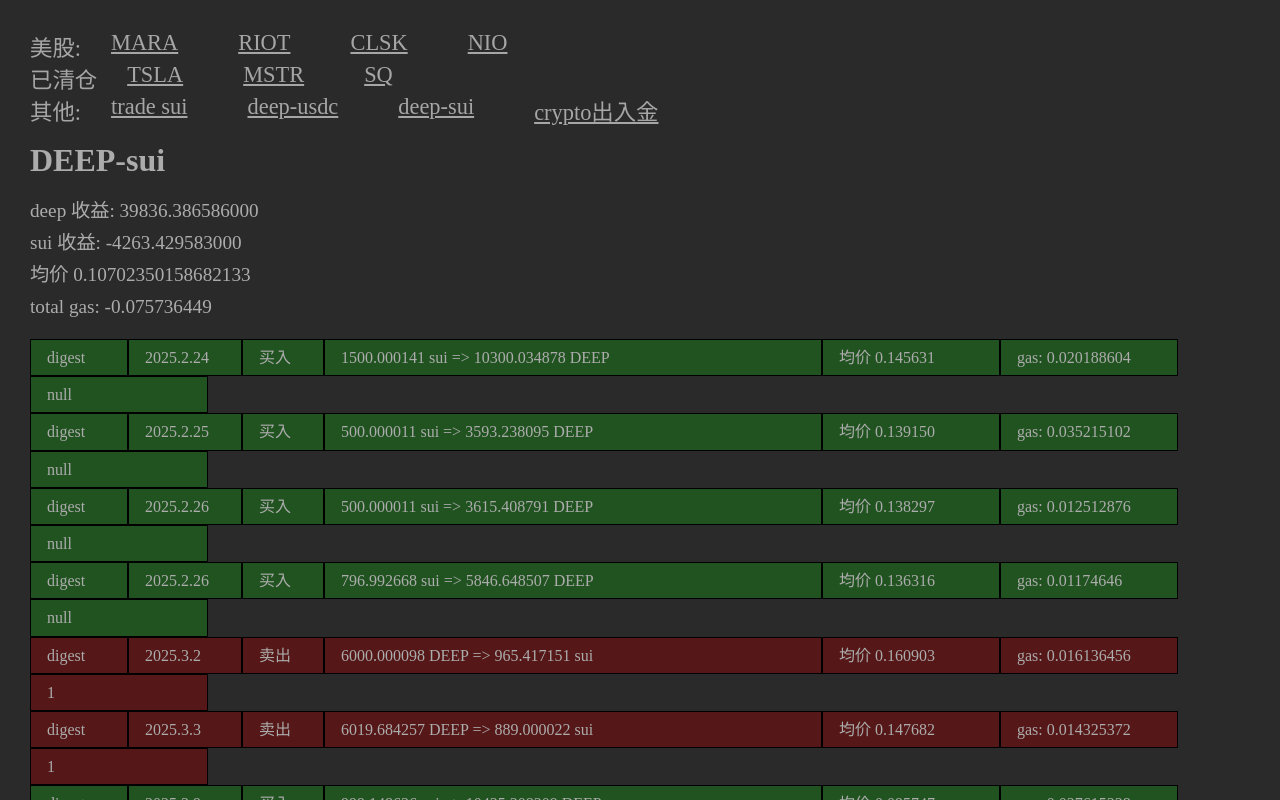
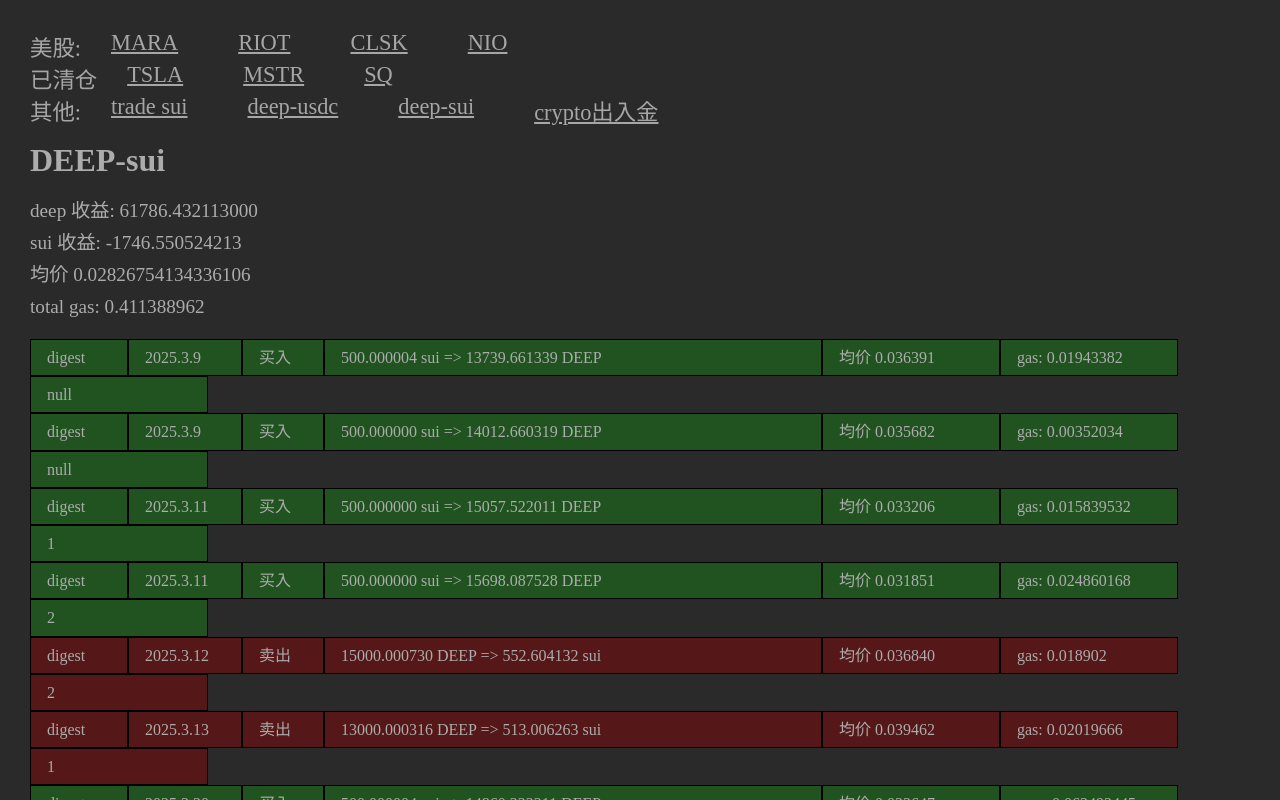
Before and after one commit to dsqiao/trade, a Vue app: page /deep-sui in a window 1280 px wide. Shown: the top 800 px of the page. Built offline with nearby package versions, Linux system fonts and the light colour scheme.

Commit message:
新增 deep-sui 交易对

```diff
--- a/src/data/deep-sui.js
+++ b/src/data/deep-sui.js
@@ -5,31 +5,32 @@
   BUY: 1,
 };
 const deepTradeData = [
-  { date: '2025.2.24', digest: 'GbtZH6sWcvpsPJPtR1Z58TQUff3y253H6my9sdKzkn8r', direction: BUY, deep: 10300.034878, sui: 1500.000141, gas: 0.020188604 },
-  { date: '2025.2.25', digest: 'CAkvqUt1AWMQDndcvu6yvTGkWHSnPB3i9Mt97L7ft1CG', direction: BUY, deep: 3593.238095, sui: 500.000011, gas: 0.035215102 },
-  { date: '2025.2.26', digest: 'GntASenaq8WVQLPKUjhe9yLs1tYqTCKYJ6w7BjtH2TYR', direction: BUY, deep: 3615.408791, sui: 500.000011, gas: 0.012512876 },
-  { date: '2025.2.26', digest: 'F9R9jYaSeaYS2jaLNij5x3Tn95SQdBG6XCELkwK8wR99', direction: BUY, deep: 5846.648507, sui: 796.992668, gas: 0.01174646 },
-  { date: '2025.3.2', digest: '6Q6AphNXsuj1JShJeoX6mLW4CuSgcKrzApjTcEcwBFa1', direction: SELL, deep: 6000.000098, sui: 965.417151, gas: 0.016136456, t: '1' },
-  { date: '2025.3.3', digest: 'GQw5oGbke1LgYKuqytPNNHHj7EBAwqkiCYXmKS7JbkDy', direction: SELL, deep: 6019.684257, sui: 889.000022, gas: 0.014325372, t: '1' },
-  { date: '2025.3.9', digest: '6ZKp98vKjpU3uDPdLRiJsjV2diVLiNZSSdSAKzDQvTC9', direction: BUY, deep: 10435.308309, sui: 999.148636, gas: 0.027615338 },
-  { date: '2025.3.9', digest: '6foSejarYvrYgJZ5sjrpexE1s6meFzMoyTZ4vmiNgSJ7', direction: SELL, deep: 1982.652359, sui: 176.441557, gas: 0.002788424 },
-  { date: '2025.3.9', digest: 'GknnQzSHdA9RsQr3w77e1W4Ea2NY9ua7XyTEeYjpYySb', direction: BUY, deep: 12068.811925, sui: 999.9, gas: 0.012357888 },
-  { date: '2025.3.11', digest: 'AnQDSMjmFtWKwg5eskPFd7tYVM4T49iHNdnZf9qJGctE', direction: BUY, deep: 3850.565822, sui: 300, gas: 0.000754548, desc: '300u -> 140sui', t: '2' },
-  { date: '2025.3.15', digest: '5wnBPNhd5wwrK57hmZSwGpZ3YzhnnXkhPfvWC8AYGHki', direction: SELL, deep: 3850.000101, sui: 372.217585, gas: 0.014967876, t: '2' },
-  { date: '2025.3.15', digest: 'gCoLtWCRq1bAEQwThX8affHjgLMXziBr3oMLQqYdsrk', direction: BUY, deep: 5000.000168, sui: 503.867496, gas: 0.018530508, t: '3' },
-  { date: '2025.3.16', digest: '8kkoV3jdBJmrWtCNwZ1HZWzicHAaed9nmRmiKbSYUaW6', direction: BUY, deep: 5029.394461, sui: 450.000019, gas: 0.046028446, t: '3' },
-  { date: '2025.3.18', digest: 'CwcUcU5PsdXvBNKLaG96o6JGiooHy8wxBiRTR6yQmb6N', direction: SELL, deep: 5005.291945, sui: 405.000015, gas: -0.020102078, t: '4' },
-  { date: '2025.3.22', digest: 'FoUnTyowe4ZBMM7bngFTYftcsGrzaFrz8Ri1FvHvn3QZ', direction: BUY, deep: 5000.000156, sui: 431.972515, gas: 0.018496724, t: '4' },
-  { date: '2025.3.24', digest: '7wP1QCFtkMgPWeFFbgEc3xQ2R2GWnMCEo1oSE7zU3iLp', direction: BUY, deep: 5000.000184, sui: 450.424348, gas: 0.01741838, t: '5' },
-  { date: '2025.3.28', digest: 'DJw8x2W6sajWruSsLx3Z7Bu1R4smWKD1oXr6M5gMkFES', direction: SELL, deep: 5026.301448, sui: 400.000013, gas: 0.046275354, t: '5' },
-  { date: '2025.3.29', digest: 'BsEWtVVDhmbr96vGUZpWFRZVoC4iWfkAQL5vfTSfHu3i', direction: BUY, deep: 7154.84655, sui: 500.000013, gas: 0.015108752 },
-  { date: '2025.3.31', digest: '6ysQ1D7pSvvyXcdZybN1sqh2wbpZ1ZgRAZyvdUZX38Ft', direction: SELL, deep: 8357.230611, sui: 500.000038, gas: -0.224597815, t: '6' },
-  { date: '2025.4.1', digest: 'BktN6dHLvDnFzTKPNyjiH5TVTzfUhtNYqGd3Rd2mSTDK', direction: BUY, deep: 8357.000484, sui: 576.42769, gas: 0.02500304, t: '6' },
-  { date: '2025.4.3', digest: '4LTb6JzSi4M3BECKQLFrD6NtU79MQAc1WnMFus8ZRHBG', direction: SELL, deep: 8503.521521, sui: 500.000029, gas: -0.009194036, t: '10' },
-  { date: '2025.4.6', digest: '2ioNfjkRkzKvsm1mLE3jbJ6Aefn4JN1xJf6Vj28FLGK7', direction: BUY, deep: 8804.695563, sui: 500.000022, gas: -0.228967228, t: '9' },
-  { date: '2025.4.6', digest: '9PJucePjzR5zBb3FuayS4KdVo4zJNPJoaPt5Wy1yQYFD', direction: SELL, deep: 9475.531756, sui: 500.000024, gas: 0.014483164, t: '8' },
-  { date: '2025.4.7', digest: '7yAf8h6RpyjLQh4nwvksANJKBaeAAAYX65b6FDBKEyh3', direction: BUY, deep: 5356.647047, sui: 268.692098, gas: 0.015470936, t: '7' },
-  { date: '2025.4.9', digest: 'ZzHYxdTvZdo9pc5F7Efde4sKro3Uhw59n4B82XfNCut', direction: SELL, deep: 5356.000258, sui: 305.919651, gas: 0.02170046, t: '7' },
+  { date: '2025.3.9', digest: 'GbtZH6sWcvpsPJPtR1Z58TQUff3y253H6my9sdKzkn8r', direction: BUY, deep: 13739.661339, sui: 500.000004248, gas: 0.01943382 },
+  { date: '2025.3.9', digest: 'CAkvqUt1AWMQDndcvu6yvTGkWHSnPB3i9Mt97L7ft1CG', direction: BUY, deep: 14012.660319, sui: 500, gas: 0.00352034 },
+  { date: '2025.3.11', digest: 'GntASenaq8WVQLPKUjhe9yLs1tYqTCKYJ6w7BjtH2TYR', direction: BUY, deep: 15057.522011, sui: 500.000000002, gas: 0.015839532, t: '1' },
+  { date: '2025.3.11', digest: 'F9R9jYaSeaYS2jaLNij5x3Tn95SQdBG6XCELkwK8wR99', direction: BUY, deep: 15698.087528, sui: 500.000000002, gas: 0.024860168, t: '2' },
+  { date: '2025.3.12', digest: '6Q6AphNXsuj1JShJeoX6mLW4CuSgcKrzApjTcEcwBFa1', direction: SELL, deep: 15000.00073, sui: 552.604131908, gas: 0.018902, t: '2' },
+  { date: '2025.3.13', digest: 'GQw5oGbke1LgYKuqytPNNHHj7EBAwqkiCYXmKS7JbkDy', direction: SELL, deep: 13000.000316, sui: 513.006263213, gas: 0.02019666, t: '1' },
+  { date: '2025.3.20', digest: '6ZKp98vKjpU3uDPdLRiJsjV2diVLiNZSSdSAKzDQvTC9', direction: BUY, deep: 14860.222211, sui: 500.000003753, gas: -0.063492445, t: '3' },
+  { date: '2025.3.22', digest: '6foSejarYvrYgJZ5sjrpexE1s6meFzMoyTZ4vmiNgSJ7', direction: SELL, deep: 14850.000498, sui: 527.476780029, gas: 0.019566132, t: '3' },
+  { date: '2025.3.27', digest: 'GknnQzSHdA9RsQr3w77e1W4Ea2NY9ua7XyTEeYjpYySb', direction: BUY, deep: 15032.834743, sui: 500, gas: 0.0113386 },
+  { date: '2025.3.27', digest: 'AnQDSMjmFtWKwg5eskPFd7tYVM4T49iHNdnZf9qJGctE', direction: BUY, deep: 16206.75274, sui: 500.000005169, gas: 0.021700742, t: '4'},
+  { date: '2025.3.27', digest: '5wnBPNhd5wwrK57hmZSwGpZ3YzhnnXkhPfvWC8AYGHki', direction: SELL, deep: 16200.000392, sui: 510.261767093, gas: 0.031571004, t: '4' },
+  { date: '2025.3.27', digest: 'gCoLtWCRq1bAEQwThX8affHjgLMXziBr3oMLQqYdsrk', direction: BUY, deep: 16224.420798, sui: 500.000004528, gas: 0.013224336 },
+  { date: '2025.3.27', digest: '8kkoV3jdBJmrWtCNwZ1HZWzicHAaed9nmRmiKbSYUaW6', direction: BUY, deep: 17165.887611, sui: 500.000004096, gas: 0.01790474, t: '5' },
+  { date: '2025.3.27', digest: 'CwcUcU5PsdXvBNKLaG96o6JGiooHy8wxBiRTR6yQmb6N', direction: SELL, deep: 17165.000697, sui: 511.971553611, gas: 0.022024884, t: '5' },
+  { date: '2025.3.28', digest: 'FoUnTyowe4ZBMM7bngFTYftcsGrzaFrz8Ri1FvHvn3QZ', direction: BUY, deep: 17131.6122, sui: 500.000006247, gas: 0.021727177, t: '11' },
+  { date: '2025.3.31', digest: '7wP1QCFtkMgPWeFFbgEc3xQ2R2GWnMCEo1oSE7zU3iLp', direction: BUY, deep: 18358.886112, sui: 500.000004781, gas: -0.013911185, t: '6' },
+  { date: '2025.4.1', digest: 'DJw8x2W6sajWruSsLx3Z7Bu1R4smWKD1oXr6M5gMkFES', direction: SELL, deep: 18358.001124, sui: 524.943169401, gas: 0.021922512, t: '6' },
+  { date: '2025.4.3', digest: 'BsEWtVVDhmbr96vGUZpWFRZVoC4iWfkAQL5vfTSfHu3i', direction: BUY, deep: 19106.282154, sui: 500.000004345, gas: 0.020866523, t: '7' },
+  { date: '2025.4.4', digest: '6ysQ1D7pSvvyXcdZybN1sqh2wbpZ1ZgRAZyvdUZX38Ft', direction: SELL, deep: 19106.001702, sui: 523.272830243, gas: 0.026798172, t: '7' },
+  { date: '2025.4.4', digest: 'BktN6dHLvDnFzTKPNyjiH5TVTzfUhtNYqGd3Rd2mSTDK', direction: BUY, deep: 19125.392768, sui: 500.000009552, gas: 0.024510496, t: '8' },
+  { date: '2025.4.5', digest: '4LTb6JzSi4M3BECKQLFrD6NtU79MQAc1WnMFus8ZRHBG', direction: SELL, deep: 19125.000927, sui: 528.089425619, gas: 0.022014624, t: '8' },
+  { date: '2025.4.5', digest: '2ioNfjkRkzKvsm1mLE3jbJ6Aefn4JN1xJf6Vj28FLGK7', direction: BUY, deep: 19153.379847, sui: 500.000008878, gas: 0.023589802,t : '9' },
+  { date: '2025.4.6', digest: '9PJucePjzR5zBb3FuayS4KdVo4zJNPJoaPt5Wy1yQYFD', direction: SELL, deep: 19153.000901, sui: 520.341991563, gas: 0.019969768, t: '9' },
+  { date: '2025.4.9', digest: '7yAf8h6RpyjLQh4nwvksANJKBaeAAAYX65b6FDBKEyh3', direction: BUY, deep: 20210.839814, sui: 500.000004443, gas: 0.02276208, t: '10' },
+  { date: '2025.4.9', digest: 'ZzHYxdTvZdo9pc5F7Efde4sKro3Uhw59n4B82XfNCut', direction: SELL, deep: 20210.002105, sui: 513.286644839, gas: 0.02227424, t: '10' },
+  { date: '2025.4.12', digest: 'BkviQnpfuPWeEA8C9drwV3m2U8Lg4JRkADVsiJQfsacA', direction: SELL, deep: 17131.00069, sui: 528.194978312, gas: 0.02227424, t: '11' },
 ];
 
 export {
```
